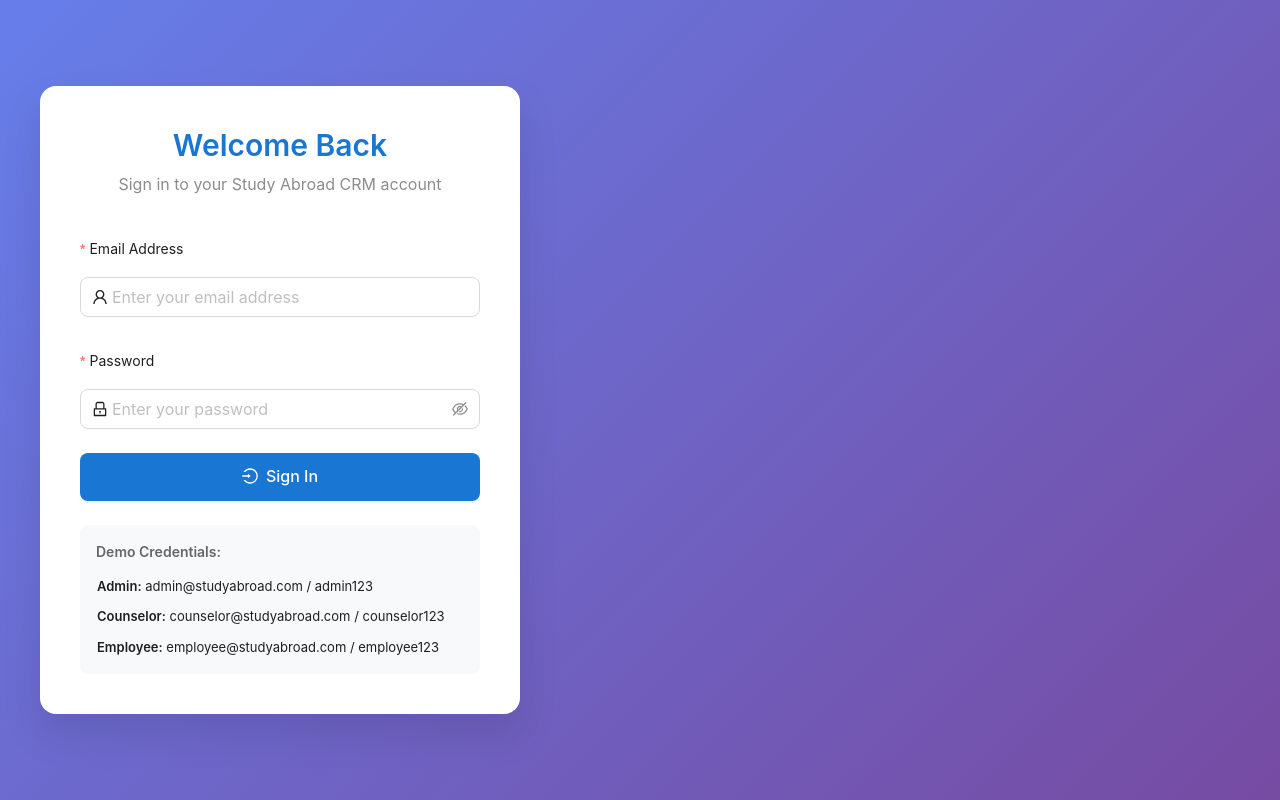
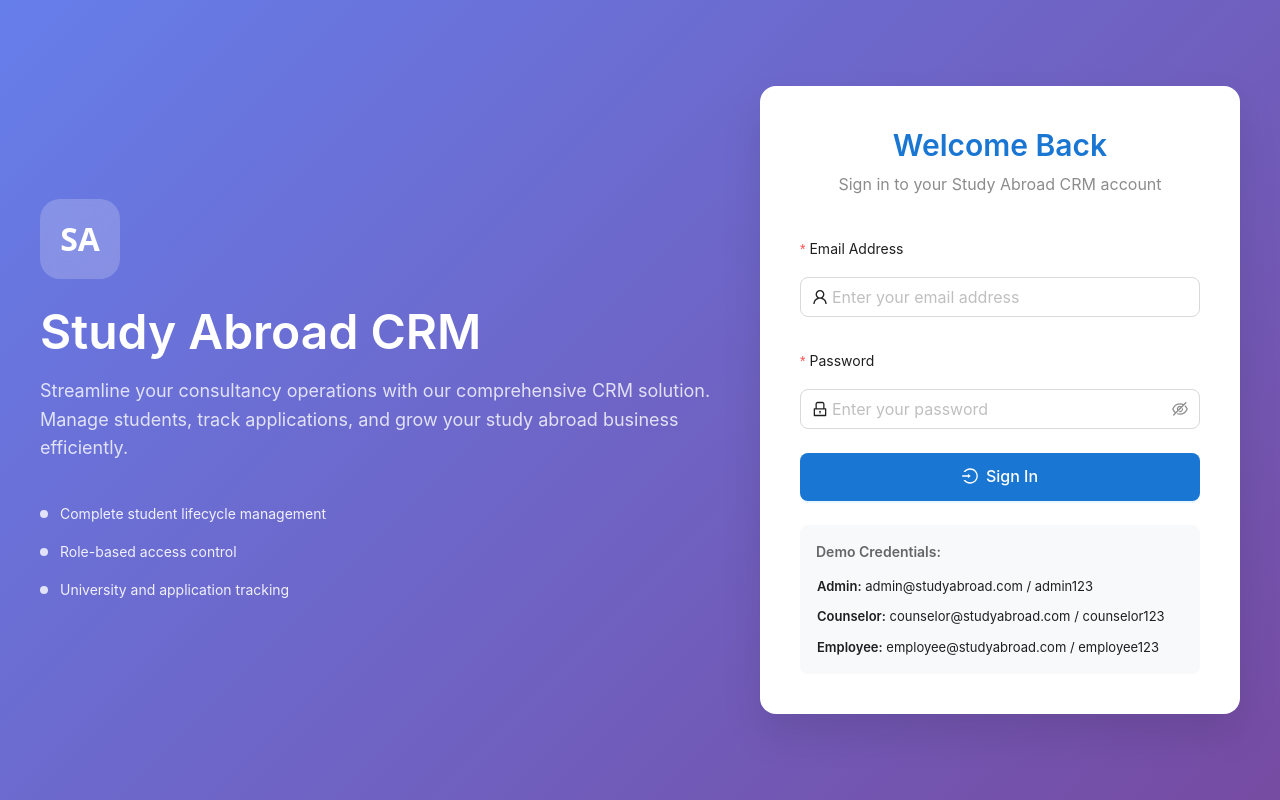
Before and after one commit to pavan-hannu/Radius, a React (Vite) app: page /login in a window 1280 px wide. Built offline with nearby package versions, Linux system fonts and the light colour scheme.

Commit message:
Fix @media query issue by removing it from inline styles
cgen-5520f03cf6c341c8b32f40a97699c761

```diff
--- a/client/pages/Login.jsx
+++ b/client/pages/Login.jsx
@@ -87,8 +87,7 @@ const Login = () => {
           style={{
             flex: 1,
             color: "white",
-            display: "none",
-            "@media (min-width: 768px)": { display: "block" },
+            display: window.innerWidth >= 768 ? "block" : "none",
           }}
         >
           <div style={{ marginBottom: "40px" }}>
```
